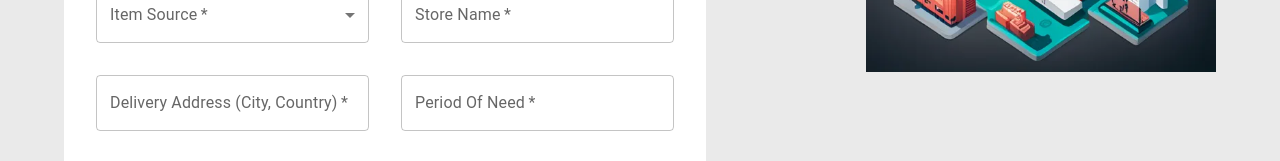
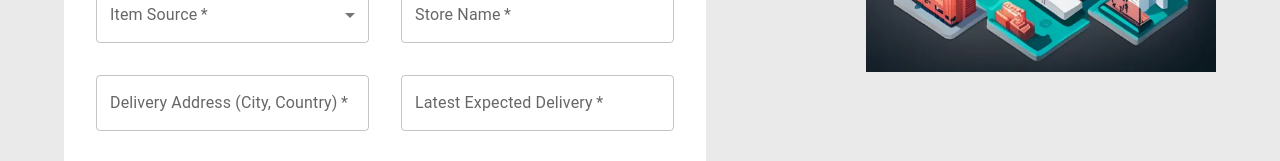
Before and after one commit to vincentabolarin/vlgsqr, a Next.js app: page /shipping/make-request in a window 1280 px wide. Shown: the part 546-707 px from the top of the page. Built offline with nearby package versions, Linux system fonts and the light colour scheme.

Commit message:
change period of need to a date input

```diff
--- a/app/shipping/make-request/page.tsx
+++ b/app/shipping/make-request/page.tsx
@@ -1,6 +1,13 @@
 "use client";
 
 import { TextField, Select, NativeSelect, InputAdornment, InputLabel, MenuItem } from "@mui/material";
+import dayjs, { Dayjs } from "dayjs";
+import { AdapterDayjs } from "@mui/x-date-pickers/AdapterDayjs";
+import ng from "dayjs/locale/ng";
+import updateLocale from "dayjs/plugin/updateLocale";
+import { LocalizationProvider } from "@mui/x-date-pickers/LocalizationProvider";
+import { DatePicker } from "@mui/x-date-pickers/DatePicker";
+dayjs.locale("ng");
 
 import Image from "next/image";
 
@@ -291,15 +298,23 @@ const MakeRequest = () => {
                 </div>
 
                 <div className={styles.formItem}>
-                  <TextField
-                    id="periodOfNeed"
-                    type="text"
-                    inputRef={periodOfNeedRef}
-                    required
-                    variant="outlined"
-                    placeholder="2 weeks"
-                    label="Period Of Need"
-                  />
+                  <LocalizationProvider dateAdapter={AdapterDayjs}>
+                    <DatePicker
+                      // renderInput={(props) => <TextField {...props} />}
+                      label="Latest Expected Delivery"
+                      inputRef={periodOfNeedRef}
+                      slotProps={{
+                        textField: {
+                          required: true,
+                          id: "periodOfNeed"
+                        },
+                      }}
+                      // value={value}
+                      // onChange={(newValue) => {
+                      //   setValue(newValue);
+                      // }}
+                    />
+                  </LocalizationProvider>
                 </div>
 
                 <button type="submit">Submit Request</button>
@@ -317,7 +332,7 @@ const MakeRequest = () => {
       </div>
       {openModal && (
         <SuccessModal
-          closeModal = {closeSuccessModal}
+          closeModal={closeSuccessModal}
           title="Request Submitted Successfully!"
           body="Your request has been submitted successfully. You will be connected to a transporter in a short while."
           buttonOneText="New Request"
```
